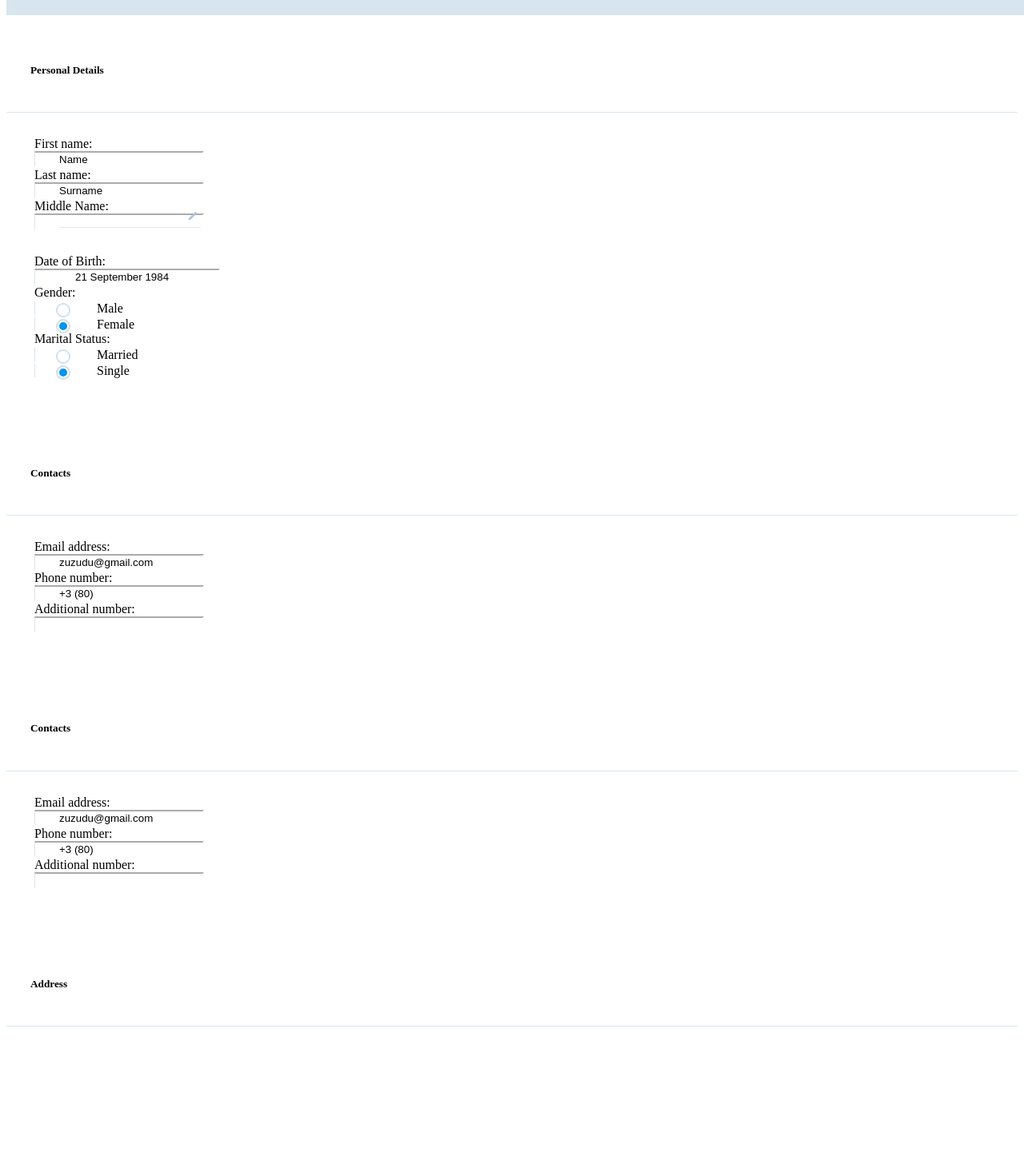
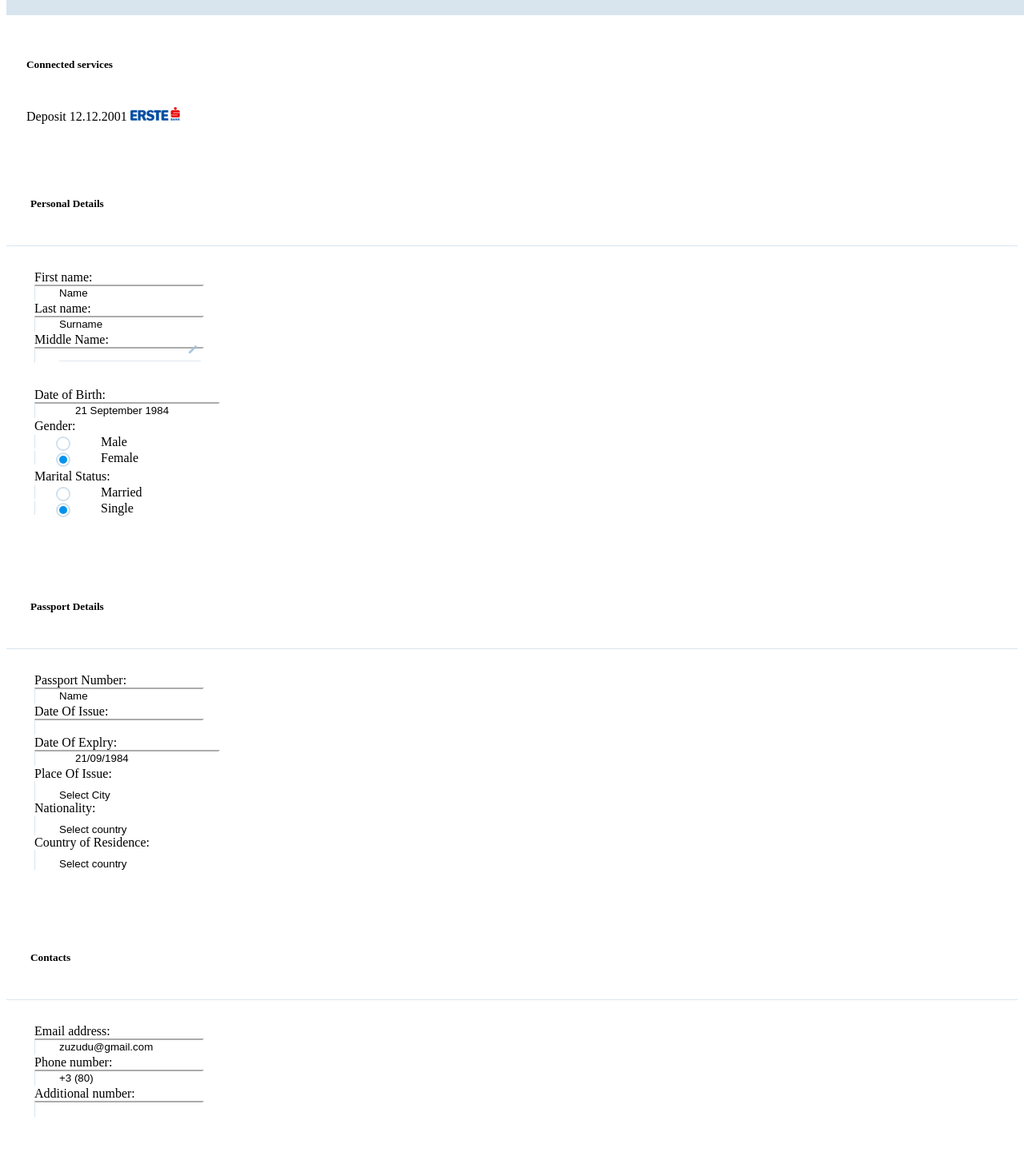
Before and after one commit to Eduardweb/DH, a website: page profile.html in a window 1280 px wide. Shown: the part 661-2102 px from the top of the page at 80% size. Before the commit the page ends 1962 px from the top, so only its background shows below. Drawn offline with Linux system fonts and the light colour scheme.

Commit message:
profile done

```diff
--- a/profile.html
+++ b/profile.html
@@ -128,6 +128,16 @@
           <p class="color-blue font14 fontOSL text-center">Editing data</p>
         </div>
 
+        <div class="box border-r5 connected-services box-shadow">
+          <h5 class="fontOSL">Сonnected services</h5>
+          <p class="text-center">
+            <span class="pull-left font14 fontOSL">Deposit</span>
+            <span class="color-grey font14 fontOSL">12.12.2001</span>
+            <span class="pull-right img-service">
+              <img src="./img/icons/erste.png" alt="erste">
+            </span>
+          </p>
+        </div>
       </div>
 
       <div class="col-sm-7">
@@ -241,6 +251,82 @@
 
         <div class="box border-r5 details box-shadow">
           <div class="details-title">
+            <h5 class="fontOSL">Passport Details</h5>
+            <i class="fa fa-chevron-up pull-right" aria-hidden="true"></i>
+          </div>
+          <div class="details-main">
+            <div class="form-group row">
+              <label for="pass-num"
+                class="col-3 col-form-label fontOSB font14">Passport Number:</label>
+              <div class="col-9">
+                <input class="form-control fontOSL font14"
+                  type="text" value="Name"
+                  id="pass-num">
+              </div>
+              <label for="date-issue"
+                class="col-3 col-form-label fontOSB font14">Date Of Issue:
+              </label>
+              <div class="col-9">
+                <input class="form-control fontOSL font14"
+                  type="text" value=""
+                  id="date-issue">
+              </div>
+              <label for="date-explry"
+                class="col-3 col-form-label fontOSB font14">Date Of Explry:
+              </label>
+              <div class="col-9 calendar">
+                <input class="form-control fontOSL font14"
+                  type="text"
+                  value="21/09/1984"
+                  id="date-explry">
+                  <img src="./img/icons/calendar.png" alt="calendar">
+              </div>
+
+              <label for="place-issue"
+                class="col-3 col-form-label fontOSB font14 mb-30">Place Of Issue:
+              </label>
+              <div class="col-9">
+                <div class="select-block">
+                  <i class="fa fa-caret-down" aria-hidden="true"></i>
+                  <select class="fontOSl font14 color-blue" id="place-issue">
+                    <option>Select City</option>
+                    <option>2</option>
+                  </select>
+                </div>
+              </div>
+
+              <label for="nationality"
+                class="col-3 col-form-label fontOSB font14">Nationality:
+              </label>
+              <div class="col-9">
+                <div class="select-block">
+                  <i class="fa fa-caret-down" aria-hidden="true"></i>
+                  <select class="fontOSl font14 color-blue" id="nationality">
+                    <option>Select country</option>
+                    <option>2</option>
+                  </select>
+                </div>
+              </div>
+
+              <label for="country"
+                class="col-3 col-form-label fontOSB font14">Country of Residence:
+              </label>
+              <div class="col-9">
+                <div class="select-block">
+                  <i class="fa fa-caret-down" aria-hidden="true"></i>
+                  <select class="fontOSl font14 color-blue" id="country">
+                    <option>Select country</option>
+                    <option>2</option>
+                  </select>
+                </div>
+              </div>
+
+            </div>
+          </div>
+        </div>
+
+        <div class="box border-r5 details box-shadow">
+          <div class="details-title">
             <h5 class="fontOSL">Contacts</h5>
             <i class="fa fa-chevron-up pull-right" aria-hidden="true"></i>
           </div>
--- a/style/custom.css
+++ b/style/custom.css
@@ -37,6 +37,7 @@
 /* ============ Global ========== */
 *:focus{
   outline: none;
+  color: inherit;
 }
 .wrap{
   background-color: #2c405a;
@@ -146,6 +147,9 @@ h5{
 }
 .ml-10{
   margin-left: 10px;
+}
+.mb-30{
+  margin-bottom: 30px;
 }
 .box-shadow{
   box-shadow: 0 10px 30px 0 rgba(0, 0, 0, 0.05);
--- a/style/profile.css
+++ b/style/profile.css
@@ -48,7 +48,7 @@
   display: inline-block;
 }
 .user-information .width40{
-  width: 40%;
+  width: 34%;
 }
 .user-information .title-block{
   max-width: 120px;
@@ -153,6 +153,15 @@
   max-width: 420px;
   margin-bottom: 2px;
 }
+.profile .connected-services{
+  padding: 15px 25px 15px;
+}
+.profile .connected-services h5{
+  margin-bottom: 45px;
+}
+.profile .connected-services .img-service{
+  max-width: 65px;
+}
 .profile .inputs-block .input-group:last-child .input-group-addon,
 .profile .inputs-block .input-group:last-child .form-control{
   border-top-left-radius: 0px;
@@ -177,7 +186,7 @@
   font-size: 15px;
 }
 .profile .details-main{
-  padding: 30px 35px 50px 35px;
+  padding: 30px 35px 40px 35px;
 }
 .profile .details-main .form-group{
   margin-bottom: 0px;
@@ -213,8 +222,11 @@
   border-left: 1px solid #d8e5ee;
   position: relative;
 }
+.profile .details .form-check:last-child{
+  margin-bottom: 5px;
+}
 .profile .details .form-check-label input{
-  margin-right: 5px;
+  margin-right: 10px;
   opacity: 0;
 }
 .profile .details .hide-input::before{
@@ -241,3 +253,31 @@
 .profile .details .calendar .form-control{
   padding-left: 50px;
 }
+.profile .details select{
+  max-width: 130px;
+  width: 100%;
+  margin-left: 30px;
+  background-color: transparent;
+  border: 0px;
+  margin-top: 10px;
+  /*for firefox*/
+  -moz-appearance: none;
+  /*for chrome*/
+  -webkit-appearance:none;
+  position: relative;
+  z-index: 2
+}
+.profile .details select::-ms-expand {
+  display: none;
+}
+.profile .details .select-block {
+  position: relative;
+  border-left: 1px solid #d8e5ee;
+}
+.profile .details .select-block i{
+  position: absolute;
+  left: 130px;
+  top: 11px;
+  z-index: 0;
+  color: #a8c6df;
+}
```
Also changed, not shown: index.html (+2 -5 lines), style/sidebar.css (+3 -6 lines), img/icons/erste.png (added).
